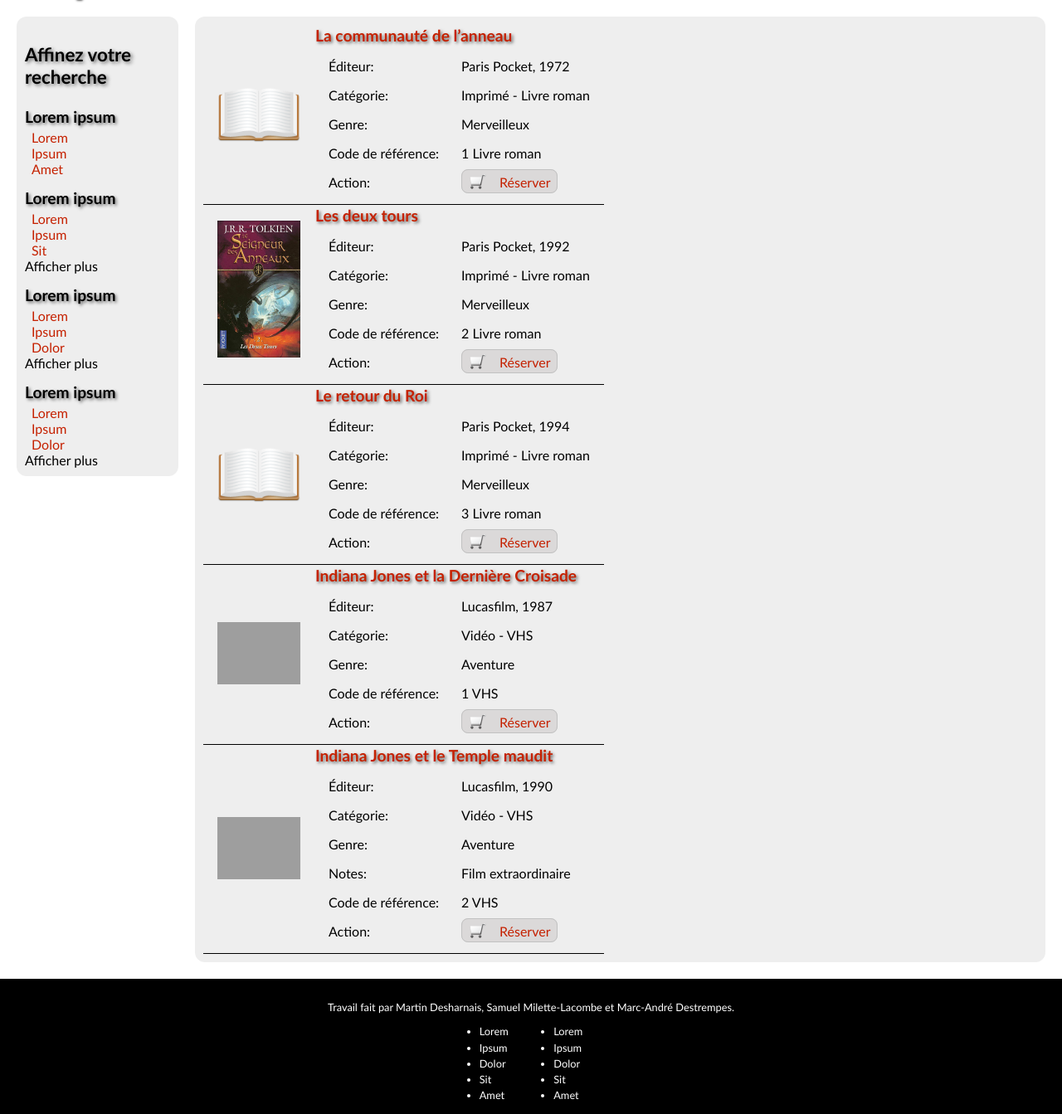
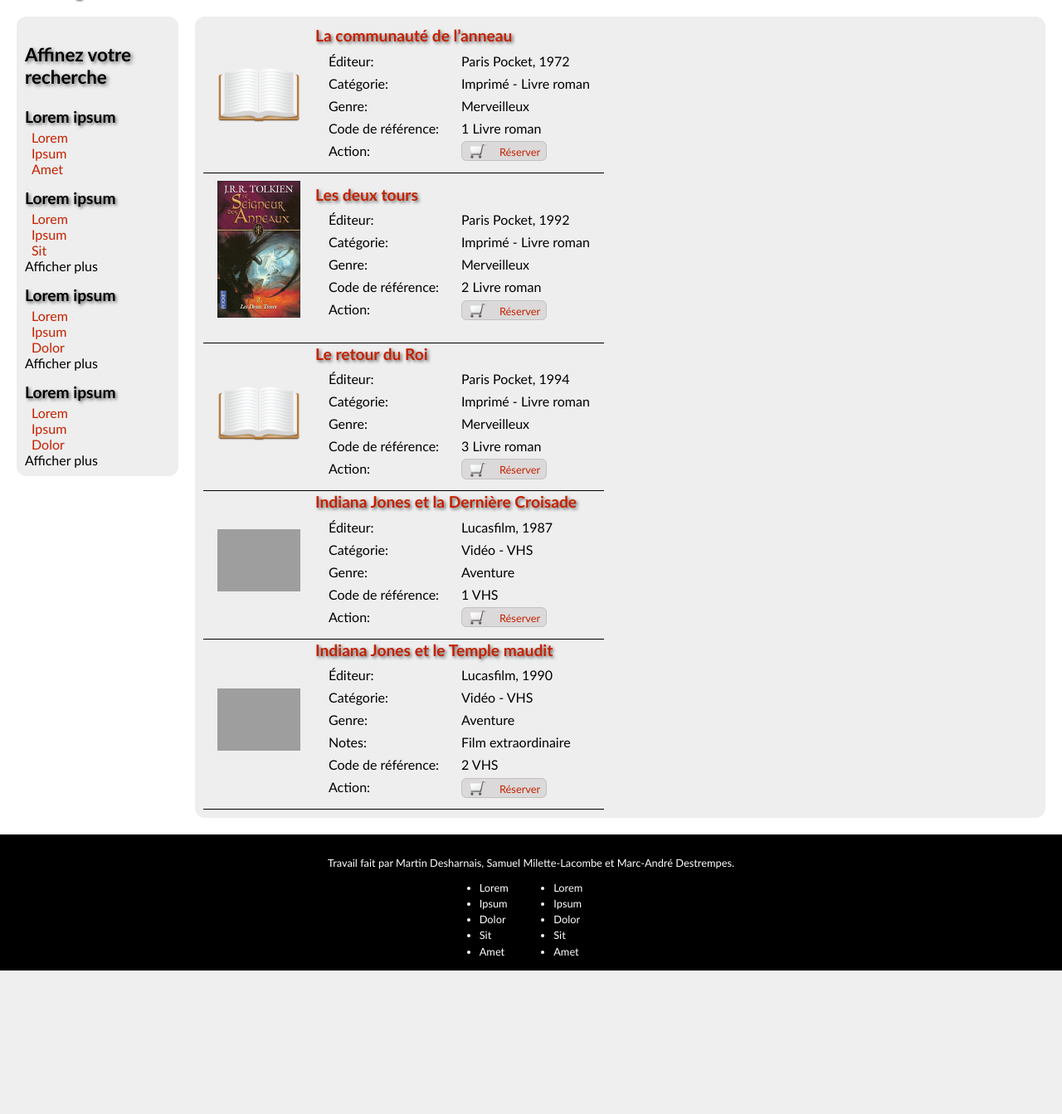
Before and after one commit to mdesharnais/mediatheque, a PHP site: page /searchResults.php in a window 1280 px wide. Shown: the part 37-1380 px from the top of the page at 83% size. After the commit the page ends 1207 px from the top, so only its background shows below. Run offline with PHP 8.4, Linux system fonts and the light colour scheme; data comes from the database, SQL or seed files in the repository; grey boxes are pictures that could not be loaded.

Commit message:
Retouche du css pour les résultas de recherche. Raptissement du bouton réservation. Ajout d'un espacement supplémentaire entre les p formant caractéristique des médias.

```diff
--- a/css/search-result.css
+++ b/css/search-result.css
@@ -16,7 +16,7 @@ a.reserveLink
 	background-image:url('../images/cart.png');
 	background-repeat:no-repeat;
 	text-align:left;
-
+	font-size:0.8em;
 	background-position : 9px;
 	background-repeat : no-repeat;
 	padding-left : 45px;
@@ -74,3 +74,14 @@ width:100px;
 {
 
 }
+
+tr.mediaRowResult td p
+{
+margin-top:0.5em;
+margin-bottom:0.5em;
+}
+
+tr.mediaRowResult td p:last-child
+{
+margin-bottom:1em;
+}
```
